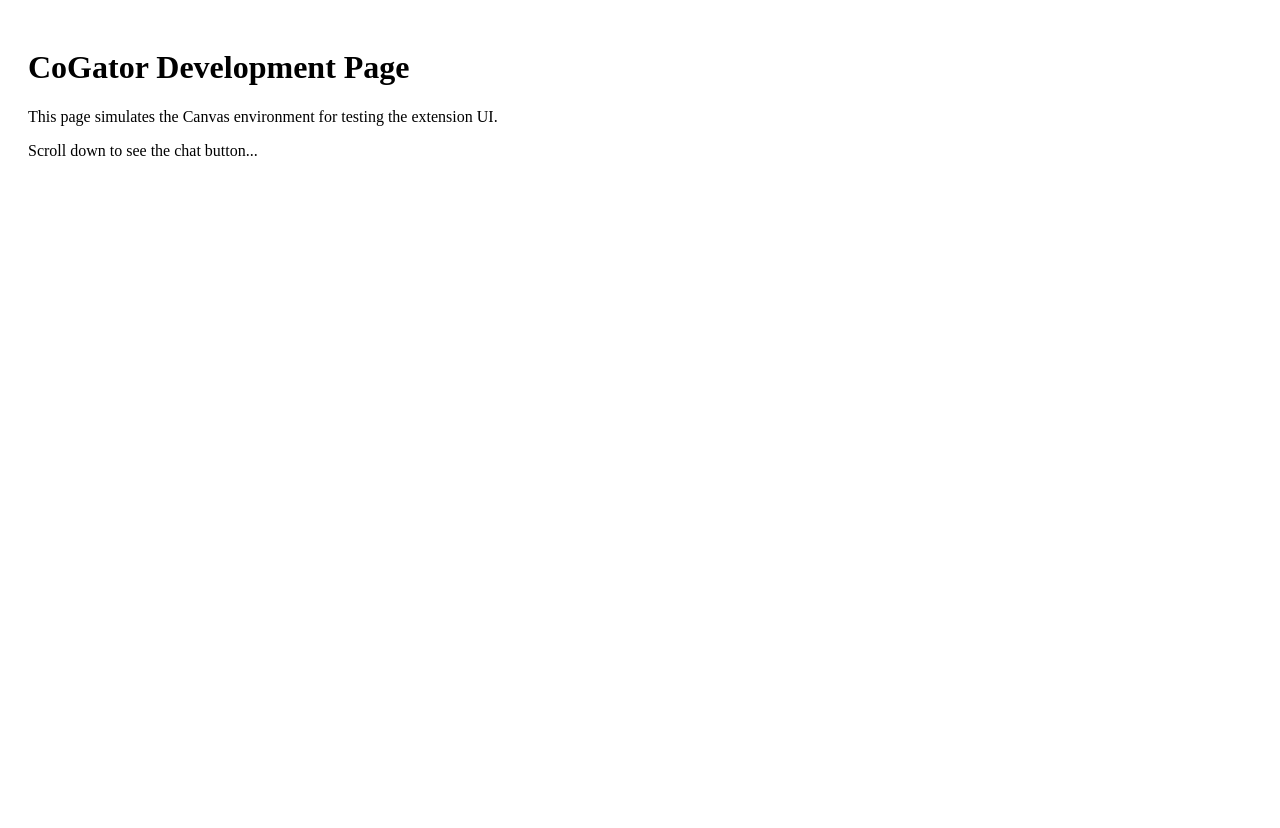
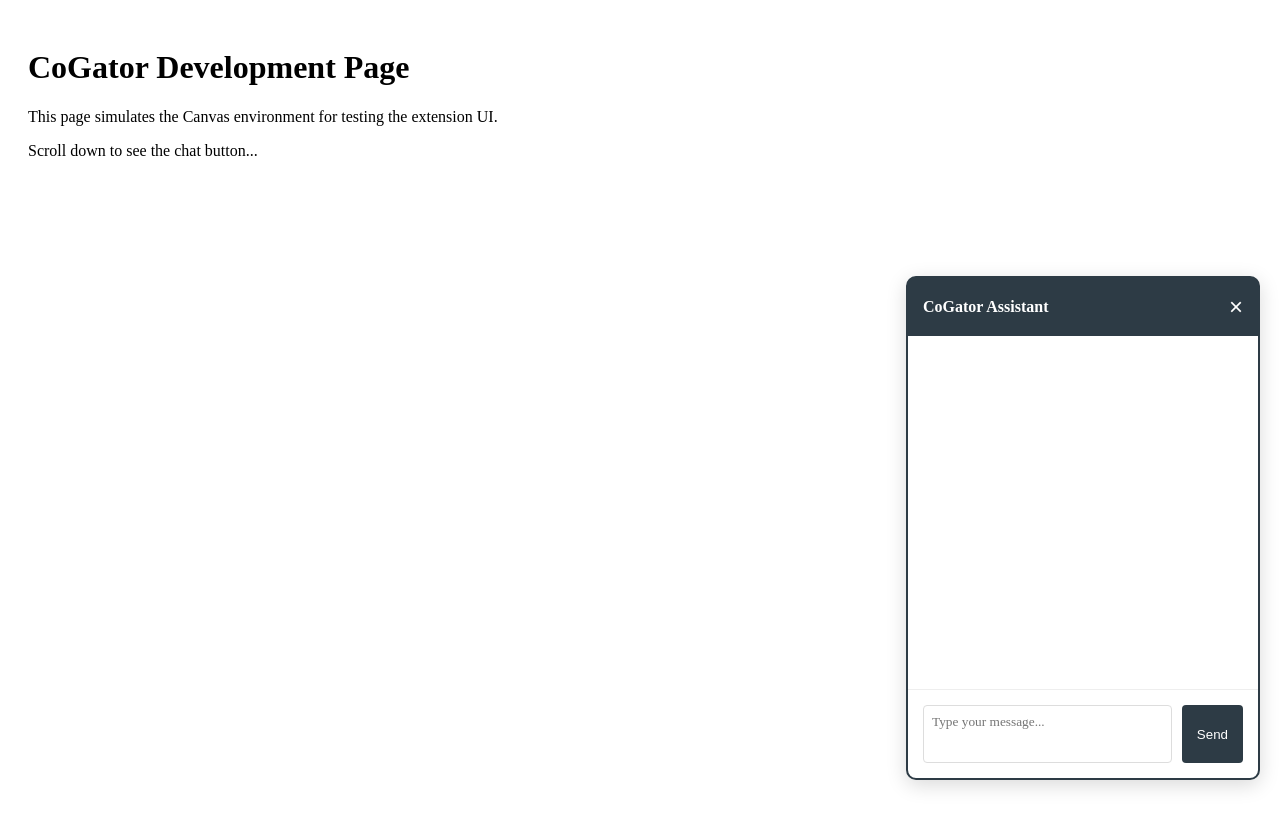
Before and after one commit to GelinBR/CoGator, a React app in the folder cogator-extension/: page / in a window 1280 px wide. Both pictures are taken after a click on the button "Open chat". Built offline with nearby package versions, Linux system fonts and the light colour scheme.

Commit message:
Frame for ChatWidow

```diff
--- a/cogator-extension/src/components/ChatWindow.tsx
+++ b/cogator-extension/src/components/ChatWindow.tsx
@@ -15,7 +15,7 @@
   };
 
   return (
-    <div className="chat-window">
+    <div className="chat-window open">
       <div className="chat-header">
         <h3>CoGator Assistant</h3>
         <button className="close-button" onClick={onClose} aria-label="Close chat">
--- a/cogator-extension/src/styles.css
+++ b/cogator-extension/src/styles.css
@@ -46,6 +46,7 @@
   transform: scale(0);
   transform-origin: bottom right;
   transition: transform 0.3s ease;
+  border: 2px solid #2D3B45;
 }
 
 .chat-window.open {
@@ -56,7 +57,7 @@
   padding: 15px;
   background-color: #2D3B45;
   color: white;
-  border-radius: 10px 10px 0 0;
+  border-radius: 5px 5px 0 0;
   display: flex;
   justify-content: space-between;
   align-items: center;
```
